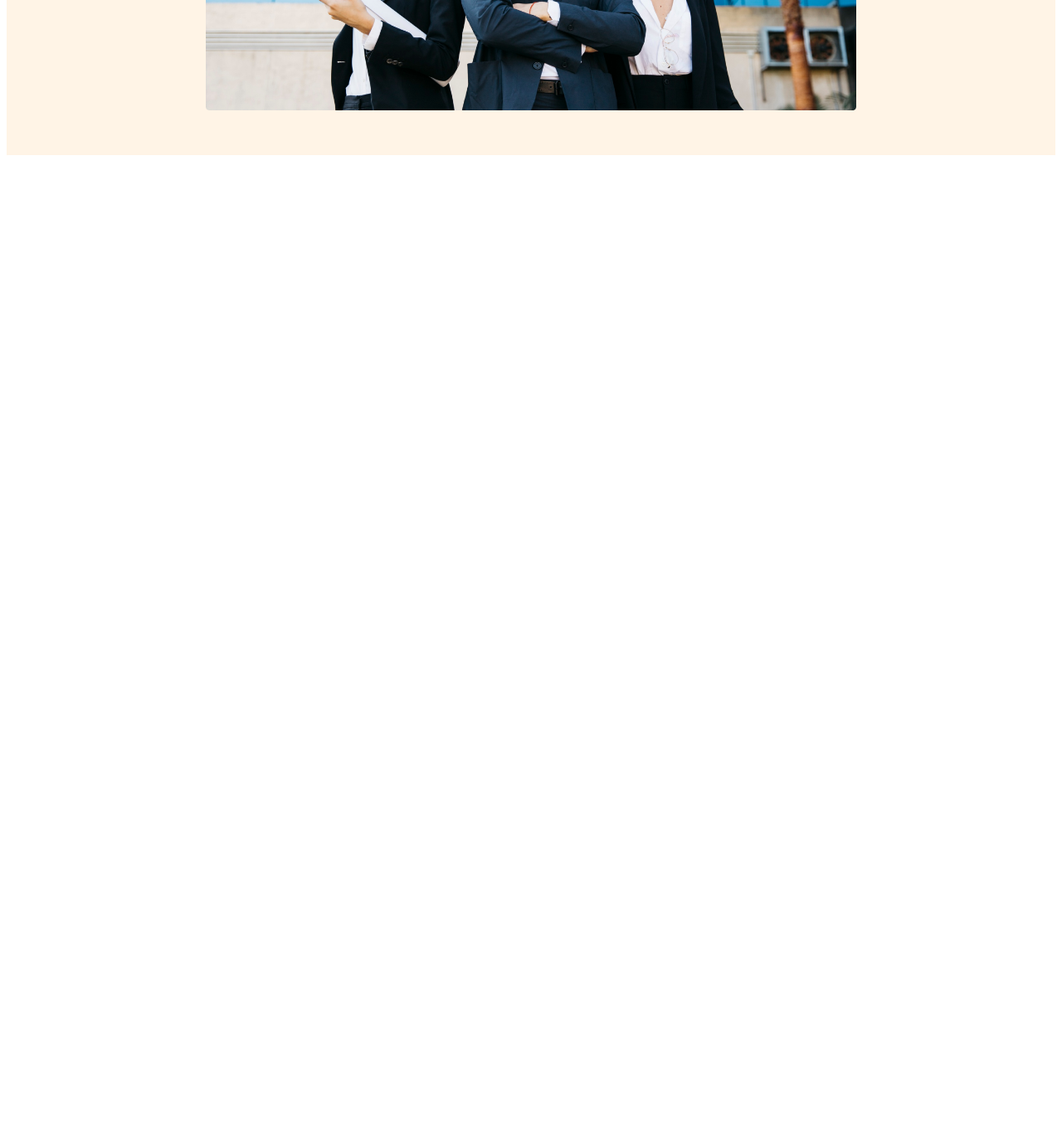
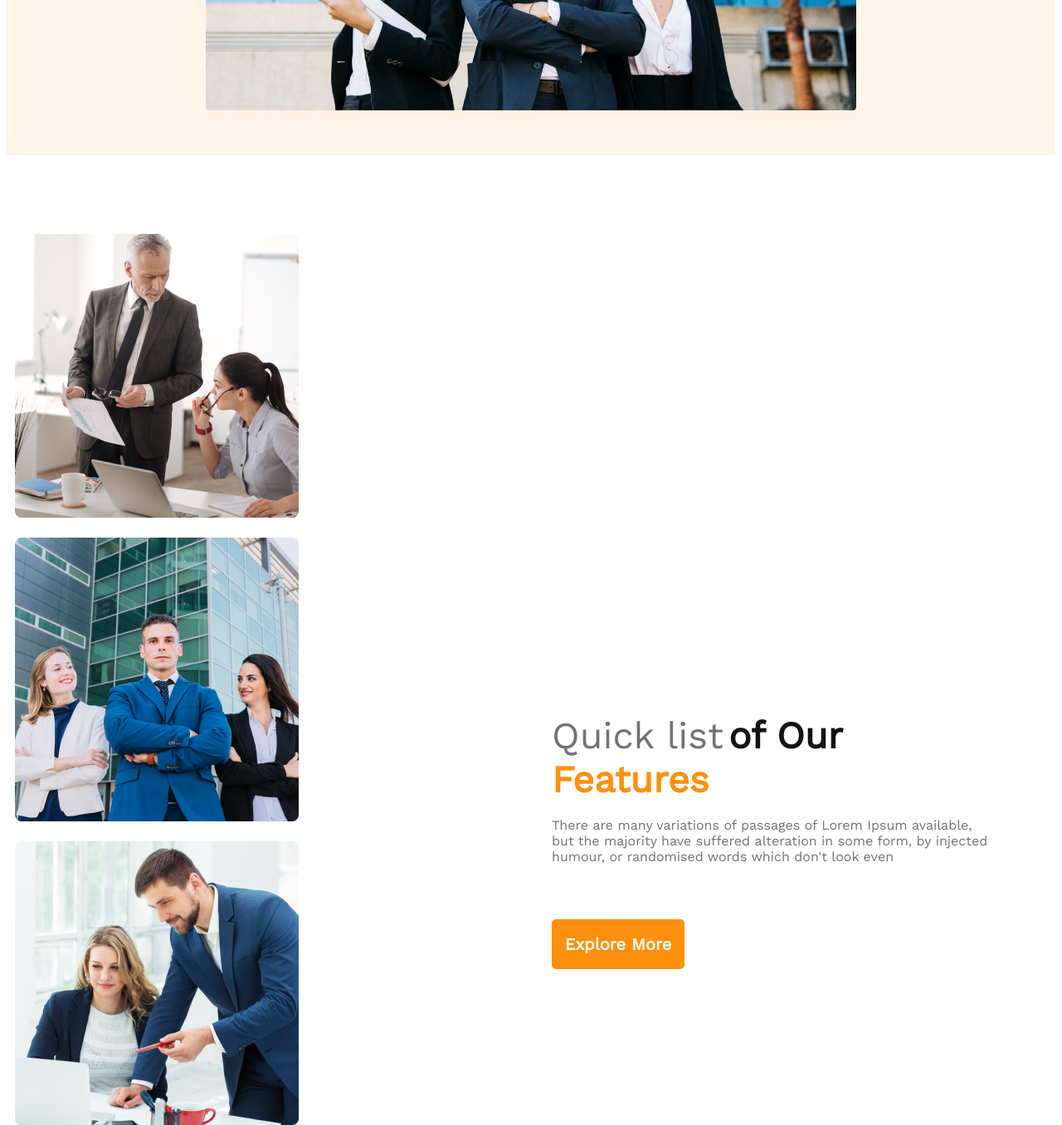
Before and after one commit to maisumon/g3-architects-portfolio, a plain HTML site: page index.html in a window 1280 px wide. Shown: the part 920-2276 px from the top of the page at 83% size. Before the commit the page ends 1115 px from the top, so only its background shows below. Drawn offline with nearby package versions, Linux system fonts and the light colour scheme.

Commit message:
Teams and features completed

```diff
--- a/architects.css
+++ b/architects.css
@@ -97,3 +97,48 @@ padding-top: 70px;
         flex-direction:column;
     }
 }
+/* Features styles start from here */
+main{
+    max-width: 1440px;
+    margin: 0 auto;
+}
+
+/* teams styles */
+.teams-container{
+    display: flex;
+    align-items: center;
+    margin-top: 85px;
+}
+.teams-img{
+    padding: 10px;
+}
+
+.teams-title{
+    width: 468px;
+}
+.teams-contant{
+    padding-left: 70px;
+    padding-right: 70px;
+}
+.teams-title .quick-list{
+    color:#727272;
+    font-size: 45px;
+    font-weight: 500;
+}
+.teams-title .our{
+   color: #131313;
+   font-size: 45px;
+    font-weight: 700;
+}
+.teams-title .text-feature{
+    color: #FF900E;
+    font-size: 45px;
+    font-weight: 700;
+}
+
+.teams-description{
+    width: 537px;
+    color:#727272;
+    font-size: 16px;
+    font-weight: 400;
+}
--- a/index.html
+++ b/index.html
@@ -8,6 +8,7 @@
     <title>G3 Architects</title>
 </head>
 <body>
+    <!-- header start -->
     <header>
         <nav>
             <h3 class="nav-title">G3 Architects</h3>
@@ -32,8 +33,24 @@
 
         </div>
     </header>
+    <!-- end of header -->
     <main>
-
+        <!-- Features section start from here -->
+        <section>
+            <div class="teams-container">
+              <div class="teams-img-container">
+                <img class="teams-img" src="/images/team1.png" alt="">
+                <img class="teams-img" src="/images/team2.png" alt="">
+                <img class="teams-img" src="/images/team3.png" alt="">
+                <img class="teams-img" src="/images/team4.png" alt="">
+            </div>
+            <div class="teams-contant">
+                <h3 class="teams-title"> <span class="quick-list">Quick list</span> <span class="our">of Our</span><span class="text-feature"> Features</span> </h3>
+                <p class="teams-description">There are many variations of passages of Lorem Ipsum available, but the majority have suffered alteration in some form, by injected humour, or randomised words which don't look even</p>
+                <button class="title-btn">Explore More</button>
+              </div>
+            </div>
+        </section>
     </main>
     <footer>
 
```
